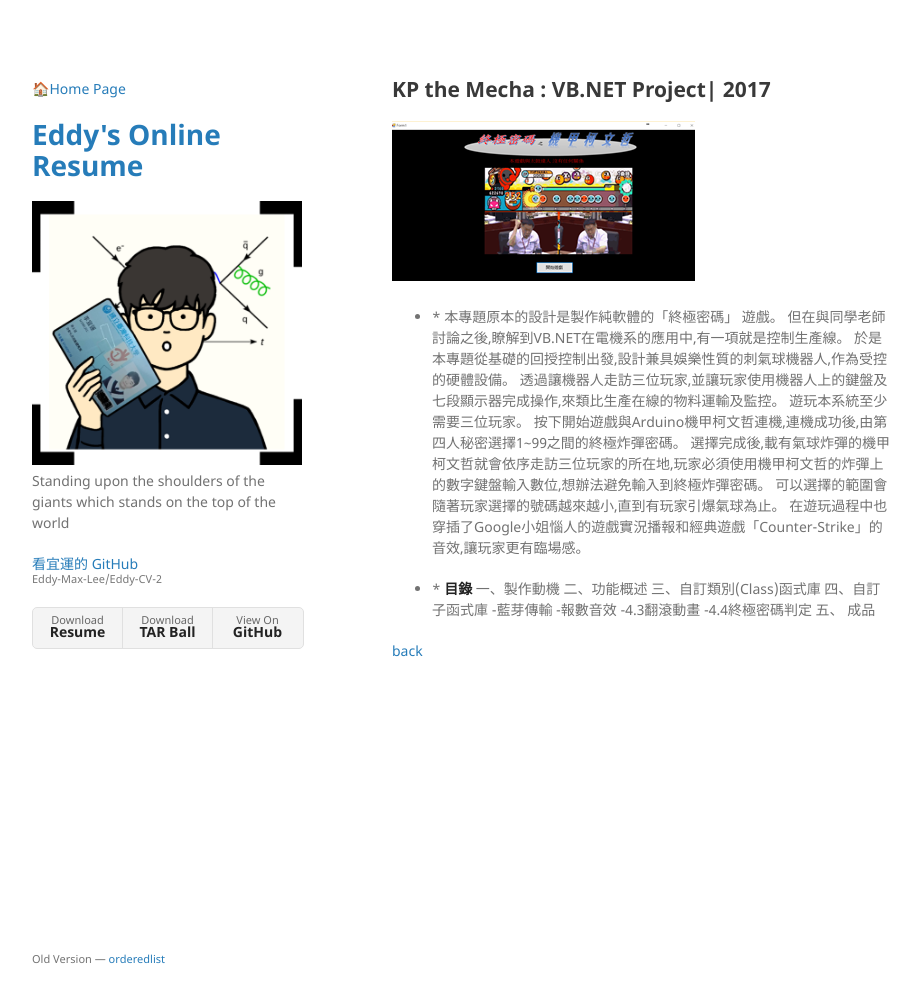
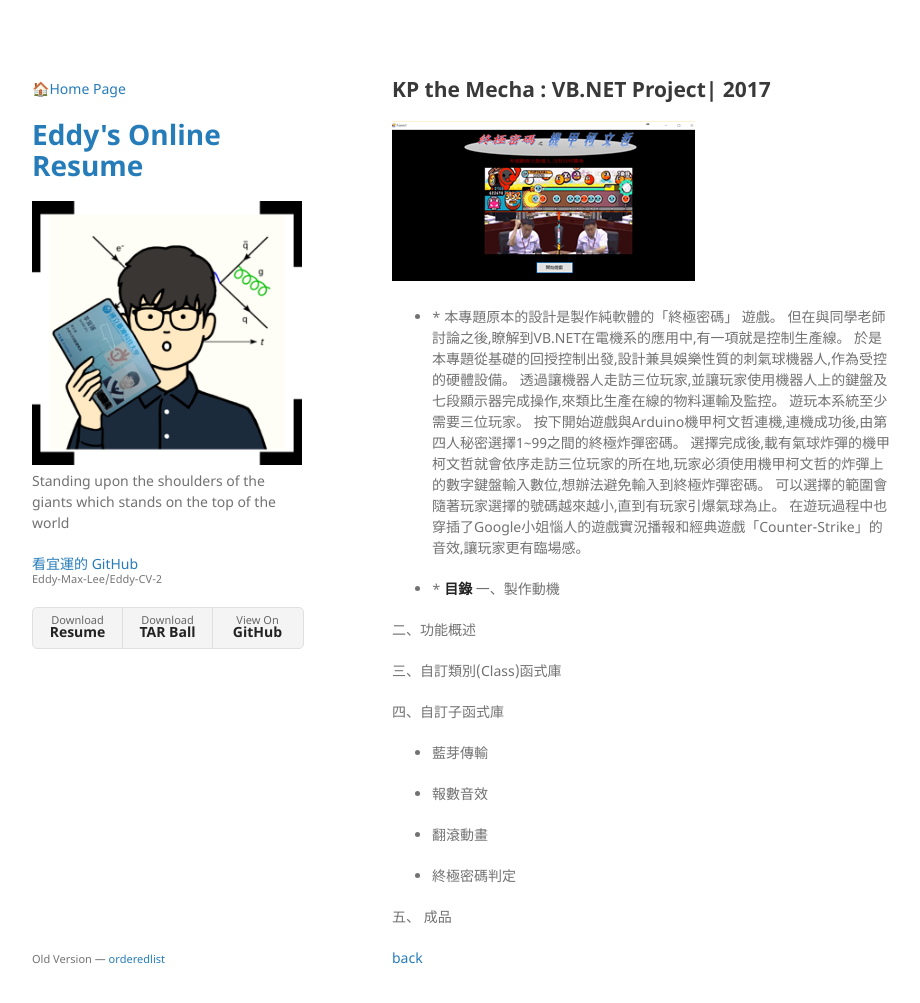
Before and after one commit to Eddy-Max-Lee/Eddy-CV-2, a Jekyll site: the page built from p3.md, in a window 1280 px wide and 1038 px high. Shown: the top 1003 px of the window, without its empty margins (178-1098 px from the left). Built offline with Jekyll 4.4.1, drawn with Linux system fonts in a browser that asks for light colours; our own code applies the rules of GitHub Pages for plain Markdown files.

Commit message:
Update p3.md

```diff
--- a/p3.md
+++ b/p3.md
@@ -11,13 +11,21 @@ layout: default
 * *
 **目錄**
 一、製作動機
+
 二、功能概述
+
 三、自訂類別(Class)函式庫
+
 四、自訂子函式庫
-  -藍芽傳輸
-  -報數音效
-  -4.3翻滾動畫
-  -4.4終極密碼判定
+
+  * 藍芽傳輸
+
+  * 報數音效
+
+  * 翻滾動畫
+
+  * 終極密碼判定
+
 五、 成品
 
 
```
